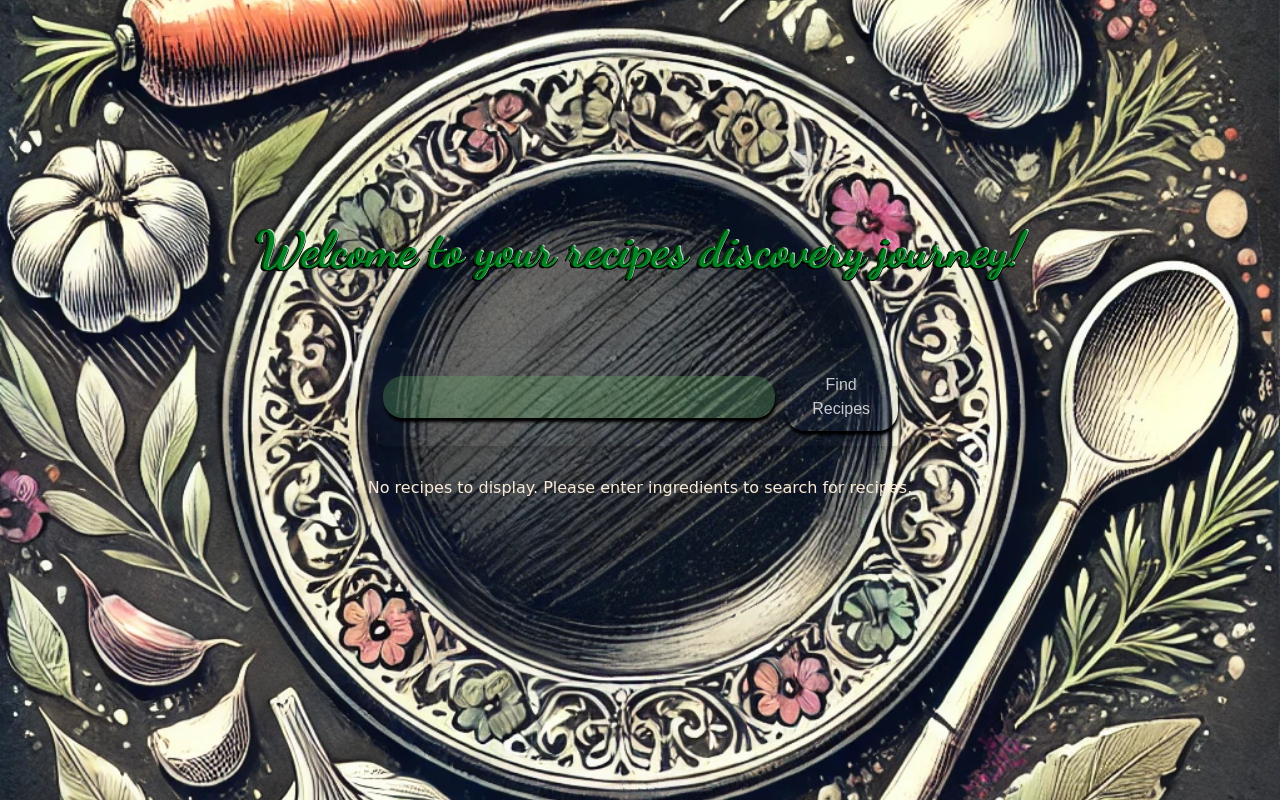
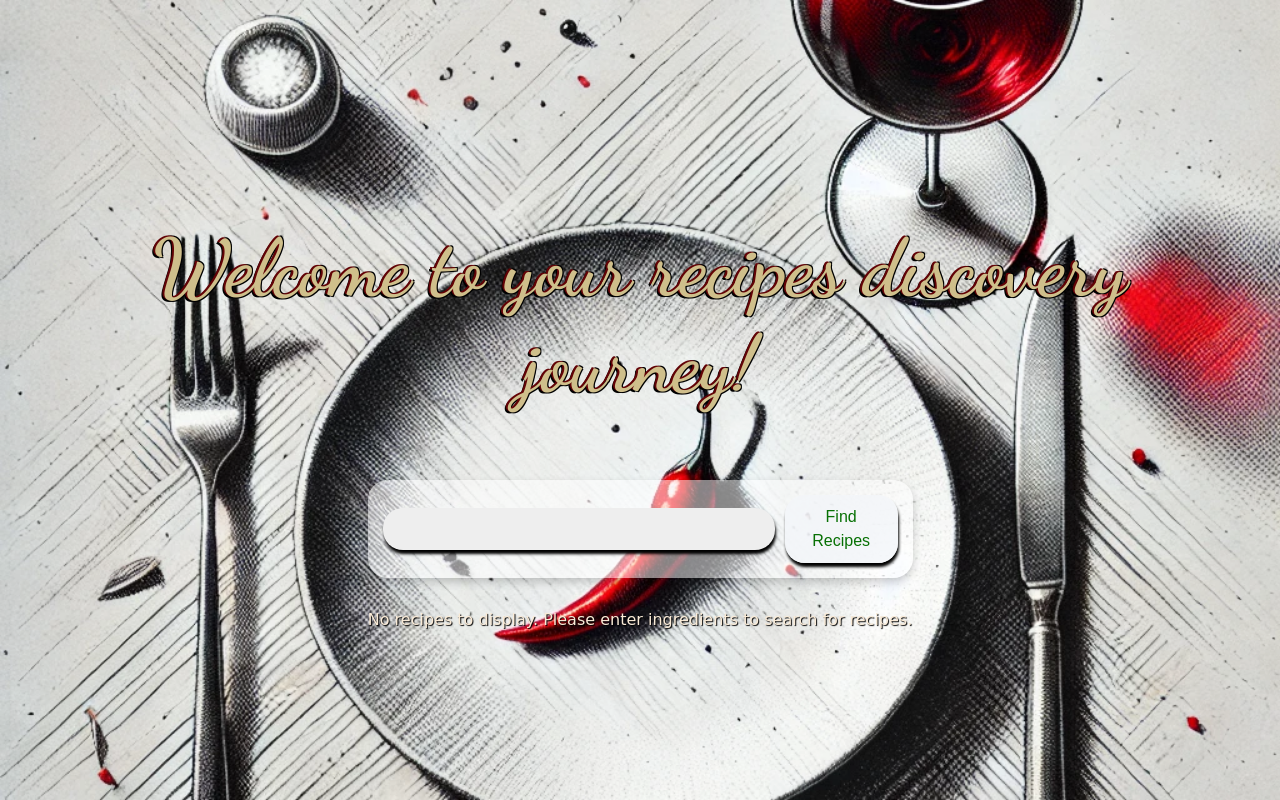
Before and after one commit to PacurariuIM/pythonProject, a Flask app: page / in a window 1280 px wide. Run offline with Flask 3, Linux system fonts and the light colour scheme; some libraries are stand-ins or nearby versions.

Commit message:
frontend fine tuning

```diff
--- a/templates/get_recipes.html
+++ b/templates/get_recipes.html
@@ -10,7 +10,7 @@
     <link href="https://fonts.googleapis.com/css2?family=Poppins:wght@400;700&display=swap" rel="stylesheet">
     <style>
         body {
-            background-image: url('static/background.png');
+            background-image: url('static/bkg8.png');
             background-size: cover;
             background-repeat: no-repeat;
             background-attachment: fixed;
@@ -35,7 +35,7 @@
             position: relative;
             width: 50%;
             max-width: 600px;
-            background: rgba(255, 255, 255, 0.015);
+            background: rgba(255, 255, 255, 0.514);
             border-radius: 20px;
             justify-content: center;
             align-items: center;
@@ -47,7 +47,7 @@
         .search-bar input {
             flex-grow: 1;
             width: calc(100% - 120px);
-            background: rgba(103, 181, 103, 0.273);
+            background: rgb(238, 238, 238);
             border: none;
             padding: 10px 15px;
             box-shadow: 1px 4px 3px #000;
@@ -58,9 +58,9 @@
         }
 
         .search-bar button {
-            background-color: #007bff05;
+            background-color: #f3f6f9cc;
             border: none;
-            color: rgba(255, 255, 255, 0.763);
+            color: rgb(7, 112, 4);
             padding: 10px 10px;
             justify-content: center;
             font-size: 16px;
@@ -103,11 +103,11 @@
         .welcome-title {
             position: relative;
             text-align: center;
-            color: #048526;
+            color: #cfbf8b;
             text-shadow:
-                -2px -1px 0 #013908,
-                1px -1px 0 #b7dcc2,
+                -2px -1px 0 #620306,
                 -3px 1px 0 #000000,
+                1px -1px 0 #000000,
                 1px 1px 0 #000;
             font-family: 'Dancing Script', cursive;
             margin-top: 200px;
@@ -116,7 +116,7 @@
         }
 
         .welcome-title h1 {
-            font-size: 50px;
+            font-size: 80px;
             font-weight: bold;
 
         }
@@ -182,14 +182,12 @@
             {% endfor %}
         </div>
     {% else %}
-        <p class="text-center" style="color: antiquewhite; font-family: cursive; margin-top: 20px;">No recipes to display. Please enter ingredients to search for recipes.</p>
+        <p class="text-center" style="color: antiquewhite;
+        font-family: cursive;
+        margin-top: 20px;
+        text-shadow: 1px 1px 1px #000;">No recipes to display. Please enter ingredients to search for recipes.</p>
     {% endif %}
 </div>
-
-<!-- <footer>
-    <p style="text-decoration: wavy;">by CrazyFroggg</p>
-    <p>&copy; 2024 Recipe Finder. All Rights Reserved.</p>
-</footer> -->
 
 <!-- Add Bootstrap JS and dependencies -->
 <script src="https://code.jquery.com/jquery-3.5.1.slim.min.js"></script>
```
Also changed, not shown: templates/recipe.html (+7 -7 lines), static/background.png (deleted), static/bkg8.png (added).
